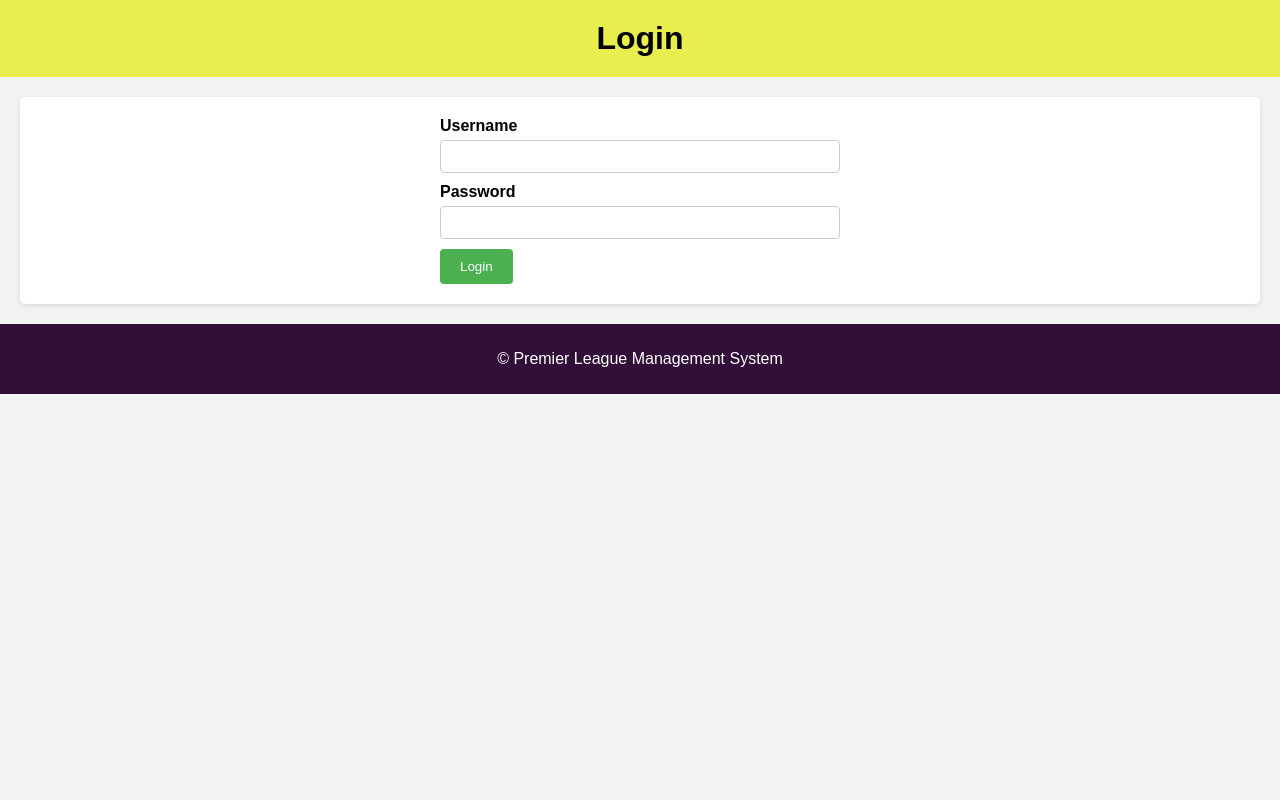
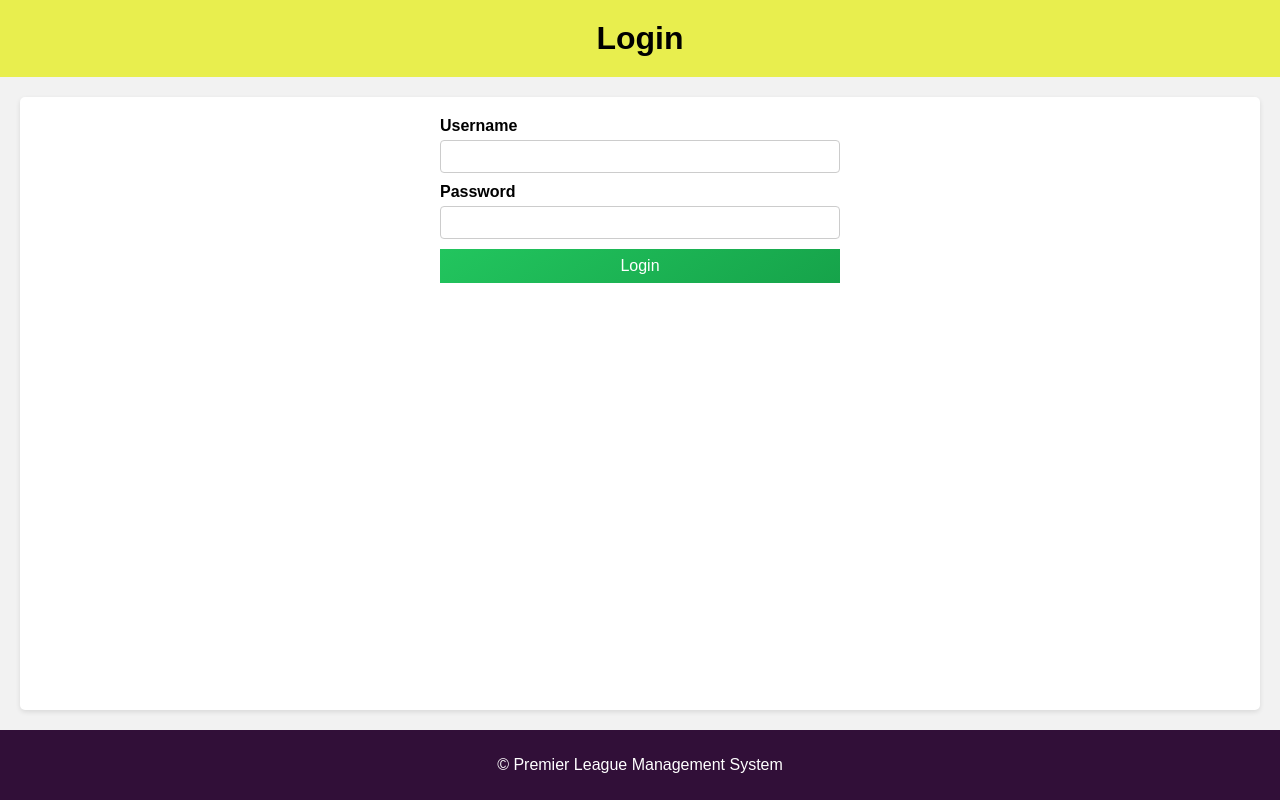
Before and after one commit to danielhafezi/PremierPulse, a PHP site: page /login.php in a window 1280 px wide. Run offline with PHP 8.4, Linux system fonts and the light colour scheme.

Commit message:
edited style of login page

```diff
--- a/Task2/css/custom.css
+++ b/Task2/css/custom.css
@@ -1,9 +1,18 @@
+html {
+    height: 100%;  /* Ensure html takes full height of the viewport */
+}
+
 body {
-    font-family: Arial, sans-serif;
+    display: flex;
+    flex-direction: column;
+    min-height: 100vh;
     margin: 0;
     padding: 0;
+    font-family: Arial, sans-serif;
     background-color: #f2f2f2;
+    justify-content: center; /* Add this line to center the content vertically */
 }
+
 
     header {
     background-color: #e8ee4e;
@@ -39,11 +48,12 @@ body {
     }
 
     main {
-    padding: 20px;
-    background-color: #fff;
+        flex: 1;  /* Allows the main content to expand and fill available space */
         margin: 20px;
         border-radius: 5px;
         box-shadow: 0 2px 5px rgba(0, 0, 0, 0.1);
+        padding: 20px;
+        background-color: #fff;
     }
 
     footer {
@@ -53,7 +63,6 @@ body {
     text-align: center;
     }
 
-    /* Form Styles */
 form {
     max-width: 400px;
     margin: 0 auto;
@@ -77,17 +86,21 @@ body {
 }
 
 input[type="submit"] {
-    background-color: #4CAF50;
+    width: 100%;                   /* Same width as other inputs */
+    background: linear-gradient(145deg, #22c55e, #16a34a);  /* Green gradient */
     color: white;
-    padding: 10px 20px;
+    padding: 8px;                 /* Padding similar to other input fields */
     border: none;
-    border-radius: 4px;
+    border-radius: 0px;           /* No rounded corners */
     cursor: pointer;
+    font-size: 16px;
+    text-align: center;           /* Centering the text */
 }
 
 input[type="submit"]:hover {
-    background-color: #45a049;
+    background: linear-gradient(145deg, #15803d, #166534);  /* Darker green gradient on hover */
 }
+
 
     /* Table Styles */
     table {
```
Also changed, not shown: Task2/edit_team.php (+11 -1 lines), 1 other file. Lines whose indentation alone changed are shown as unchanged.
